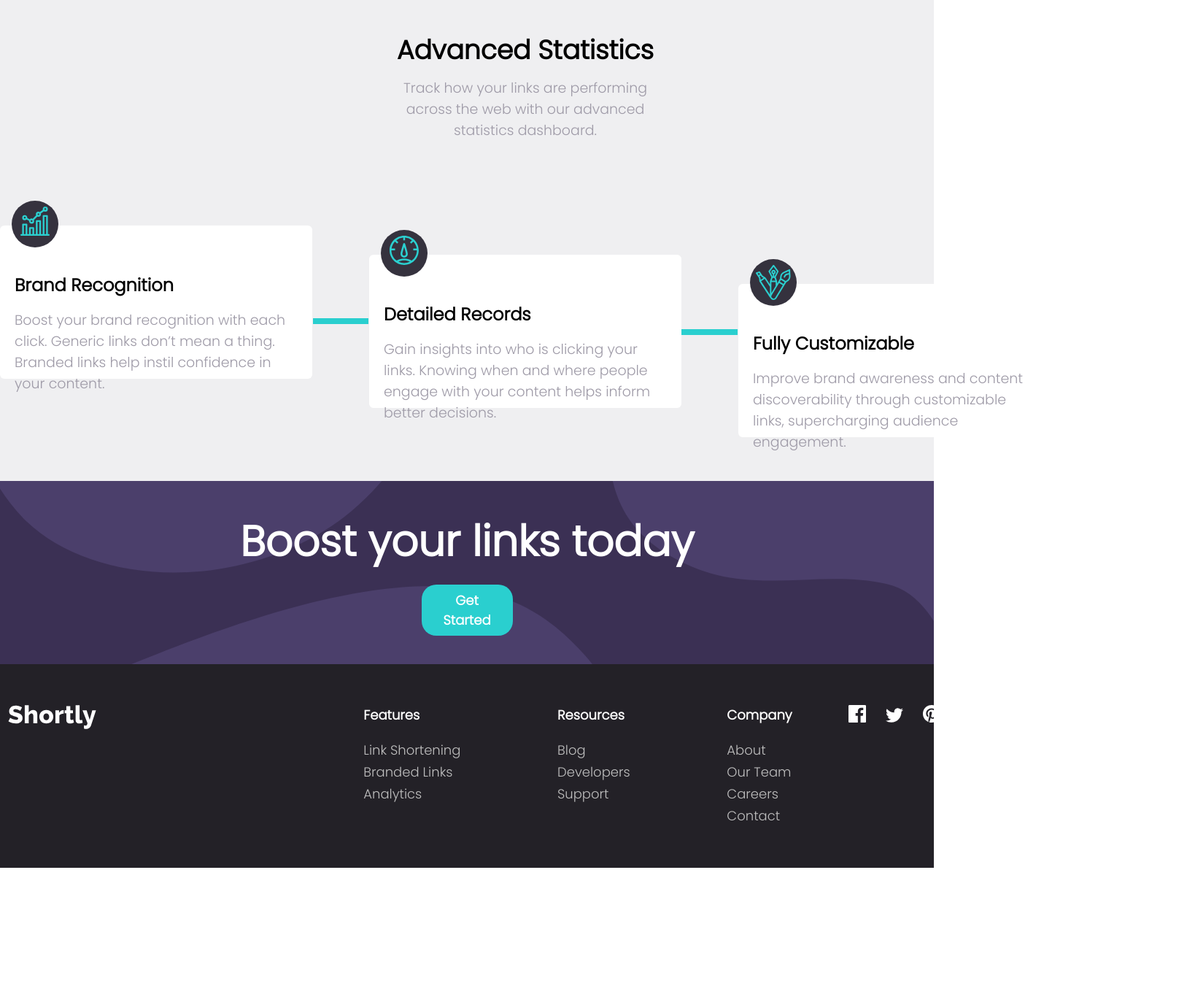
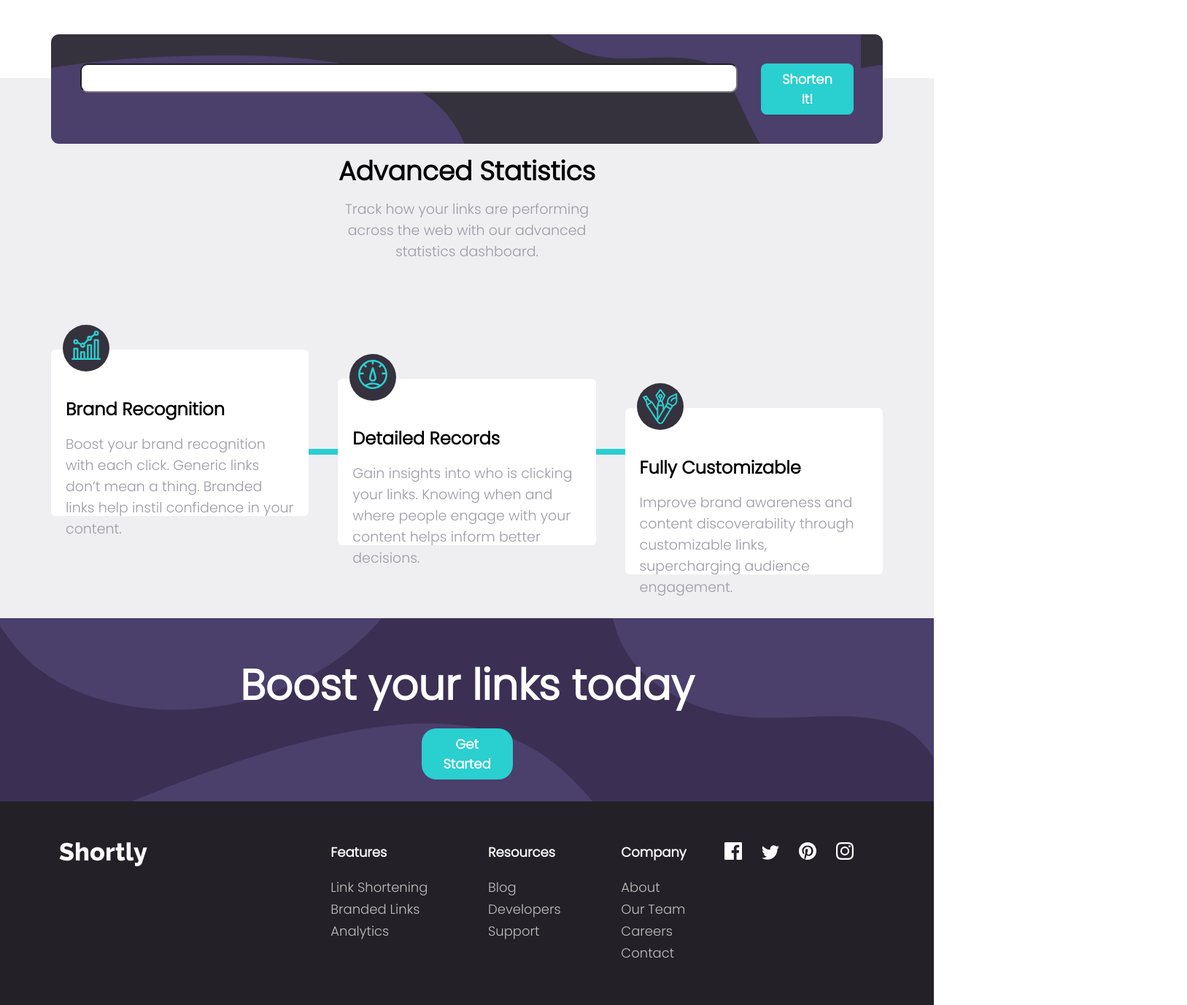
Before and after one commit to ngocphamttdt/cssee, a plain HTML site: page 6.url-shortening-api-master1/index.html in a window 1280 px wide. Shown: the part 816-2193 px from the top of the page at 73% size, 1627 px wide, since content can reach past the window. Before the commit the page ends 2005 px from the top, so only its background shows below. Drawn offline with Linux system fonts and the light colour scheme.

Commit message:
fix the layout to apply responsive

```diff
--- a/6.url-shortening-api-master1/index.css
+++ b/6.url-shortening-api-master1/index.css
@@ -13,19 +13,18 @@ html {
   font-family: Poppins;
   font-weight: 500;
   font-size: 18px;
-
 }
 
 
 .container {
-  /* position: relative; */
-
+  width: 1320px;
+  margin: 0 auto;
 }
 
-.heading-section {
+
+.header__wrapper {
   display: flex;
-  width: 1440px;
-  margin: 0 auto;
+  flex-flow: row;
   padding: 24px 0;
 }
 
@@ -40,7 +39,6 @@ html {
 }
 
 .signin-group {
-  display: inline-block;
   margin-left: auto;
   padding: 10px;
 }
@@ -61,15 +59,15 @@ html {
 
 .banner-section {
   margin-left: auto;
-  width: 1627px;
   padding: 10px 0;
   display: flex;
   justify-content: space-between;
+  background: url(./images/illustration-working.svg) no-repeat 113% 4% transparent;
 }
 
 .banner-content {
   padding-top: 95px;
-  width: 45%;
+  max-width: 45%;
 }
 
 .banner-heading {
@@ -94,11 +92,9 @@ html {
   text-align: center;
 }
 
-.searching-section {
-  position: relative;
-  margin: 0 auto;
-  width: 1440px;
-  top: 57px;
+.searching {
+  position: absolute;
+  top: -60px;
   padding: 40px;
   background-image: url(./images/bg-shorten-desktop.svg);
   border-radius: 11px;
@@ -106,6 +102,7 @@ html {
   display: flex;
   justify-content: space-between;
   box-sizing: border-box;
+  width: 100%;
 }
 
 .searching-input {
@@ -125,26 +122,29 @@ html {
   font-weight: 700;
   padding: 8px 20px;
   border-radius: 8px;
-  width: 10%;
+  width: 12%;
   text-align: center;
 }
 
-.statistics-section {
-  margin: 0 auto;
-  background-color: hsl(257deg 7% 63% / 16%);
+.p-r{
+  position: relative;
 }
 
+.statistics-section {
+  position: relative;
+  background-color: hsl(257deg 7% 63% / 16%);
+  margin: 160px 0 0;
+}
+
+
 .statistics-container {
-  width: 1440px;
-  margin: 0 auto;
   padding-top: 100px;
 }
 
 .statistics-content {
-  margin: 0 auto;
   text-align: center;
-  width: 400px;
-  margin-bottom: 56px;
+  max-width: 400px;
+  margin: 0 auto 60px;
 }
 
 .statistics-content-title {
@@ -161,17 +161,15 @@ html {
 .statistics-box {
   display: flex;
   justify-content: space-between;
-  position: relative;
   padding: 60px 0;
-  gap: 78px;
 }
 
 .statistics-box-item{
-  width: 30%;
+  width: 31%;
   position: relative;
   background-color: white;
   border-radius: 6px;
-  height: 210px;
+  height: 228px;
 }
 
 .icon-header{
@@ -210,22 +208,10 @@ html {
 }
 
 .line{
-  position: absolute;
   background-color: hsl(180, 66%, 49%);
-}
-
-.line-1st {
-  width: 76px;
+  width: 3.5%;
   height: 8px;
-  left: 429px;
-  top: 187px;
-}
-
-.line-2st {
-  width: 77px;
-  height: 8px;
-  left: 934px;
-  top: 202px;
+  margin-top: 136px;
 }
 
 .boost-section {
@@ -233,10 +219,14 @@ html {
   background-color:hsl(257, 27%, 26%);
   background-size: cover;
   height: 251px;
+}
+
+.boost-wrapper{
   display: flex;
   flex-direction: column;
   justify-content: center;
   align-items: center;
+  padding-top: 48px;
 }
 
 .boost-title {
@@ -252,11 +242,9 @@ html {
   padding: 56px 0;
 }
 
-.footer-container{
+.footer-wraper{
   display: flex;
   justify-content: space-between;
-  width: 1440px;
-  margin: 0 auto;
 
 }
 
@@ -287,3 +275,27 @@ html {
 .footer-section img {
   padding: 0 11px;
 }
+
+
+@media (min-width: 1200px) and (max-width: 1440px) {
+  .container {
+    width: 	1140px;
+  }
+
+}
+
+@media (min-width: 992px) and (max-width: 1199px) {
+  .container {
+    width: 	960px;
+  }
+}
+
+@media screen and (max-width: 991px) {
+  .container {
+    width: 100%;
+    margin: 0 10px;
+  }
+  .menu, .signin-group{
+    display: none;
+  }
+}
--- a/6.url-shortening-api-master1/index.html
+++ b/6.url-shortening-api-master1/index.html
@@ -25,8 +25,10 @@
 </head>
 
 <body>
+  <main class="wrapper">
+    <header class="header">
       <div class="container">
-    <div class="heading-section">
+        <div class="header__wrapper">
           <div class="logo"><img src="./images/logo.svg" alt=""></div>
           <div class="menu">
             <div class="menu-item">Features</div>
@@ -38,7 +40,11 @@
             <span class="sign-up">Sign Up</span>
           </div>
         </div>
-    <div class="banner-section">
+      </div>
+
+    </header>
+    <section class="banner-section">
+      <div class="container">
         <div class="banner-content">
           <div class="banner-heading">
             More than just shorter links
@@ -50,14 +56,17 @@
           <div class="banner-btn">Get Started</div>
 
         </div>
-      <div class="banner-img"><img src="./images/illustration-working.svg" alt=""></div>
+      </div>
 
-    </div>
-    <div class="searching-section">
+    </section>
+
+    <section class="statistics-section">
+      <div class="container p-r">
+        <div class="searching">
           <div class="searching-input"><input type="text"></div>
           <div class="searching-btn">Shorten It!</div>
         </div>
-    <div class="statistics-section">
+
         <div class="statistics-container">
           <div class="statistics-content">
             <div class="statistics-content-title">
@@ -79,7 +88,7 @@
                 </div>
               </div>
             </div>
-          <div class="line line-1st"></div>
+            <div class="line"></div>
             <div class="statistics-box-item statistics-box-item-2nd">
               <div class="icon-header"><img src="./images/icon-detailed-records.svg" alt=""></div>
               <div class="box-content">
@@ -92,7 +101,7 @@
                 </div>
               </div>
             </div>
-          <div class="line line-2st"></div>
+            <div class="line"></div>
             <div class="statistics-box-item statistics-box-item-3rd">
               <div class="icon-header"><img src="./images/icon-fully-customizable.svg" alt=""></div>
               <div class="box-content">
@@ -104,14 +113,21 @@
           </div>
         </div>
       </div>
+    </section>
 
-    <div class="boost-section">
+    <section class="boost-section">
+      <div class="container">
+        <div class="boost-wrapper">
           <div class="boost-title">Boost your links today</div>
           <div class="boost-btn banner-btn">Get Started</div>
         </div>
 
-    <div class="footer-section">
-      <div class="footer-container">
+      </div>
+    </section>
+
+    <footer class="footer-section">
+      <div class="container">
+        <div class="footer-wraper">
           <div class="footer-logo"><img src="./images/logo-white.svg" alt="logo"></div>
           <div class="list-category">
             <div class="category-block">
@@ -149,7 +165,8 @@
         </div>
 
       </div>
-  </div>
+    </footer>
+  </main>
 </body>
 
 </html>
```
Lines whose indentation alone changed are shown as unchanged.
